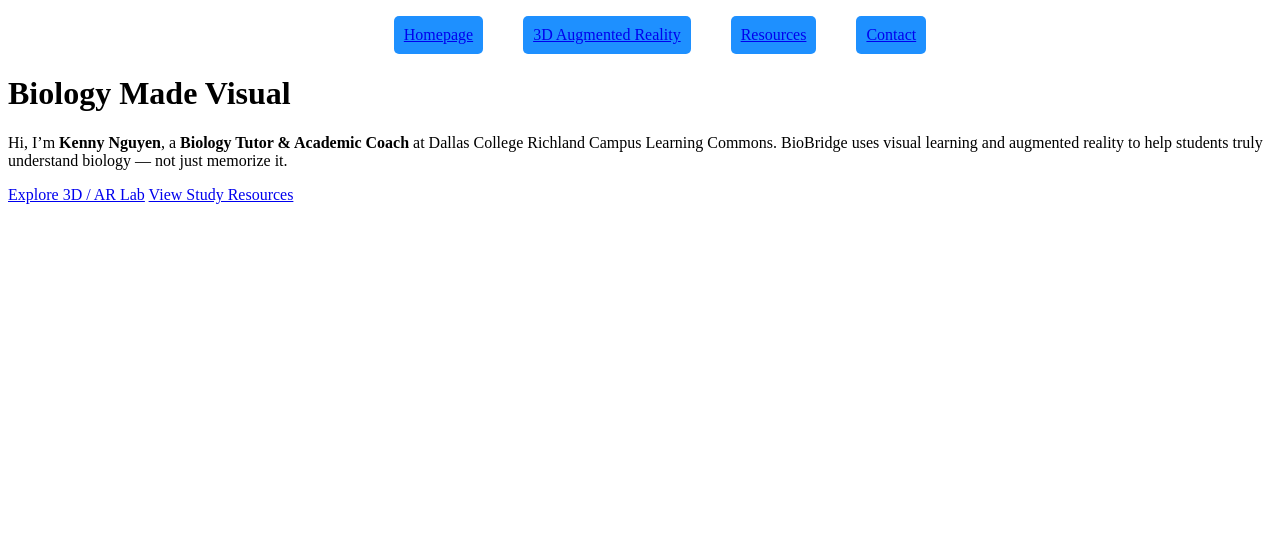
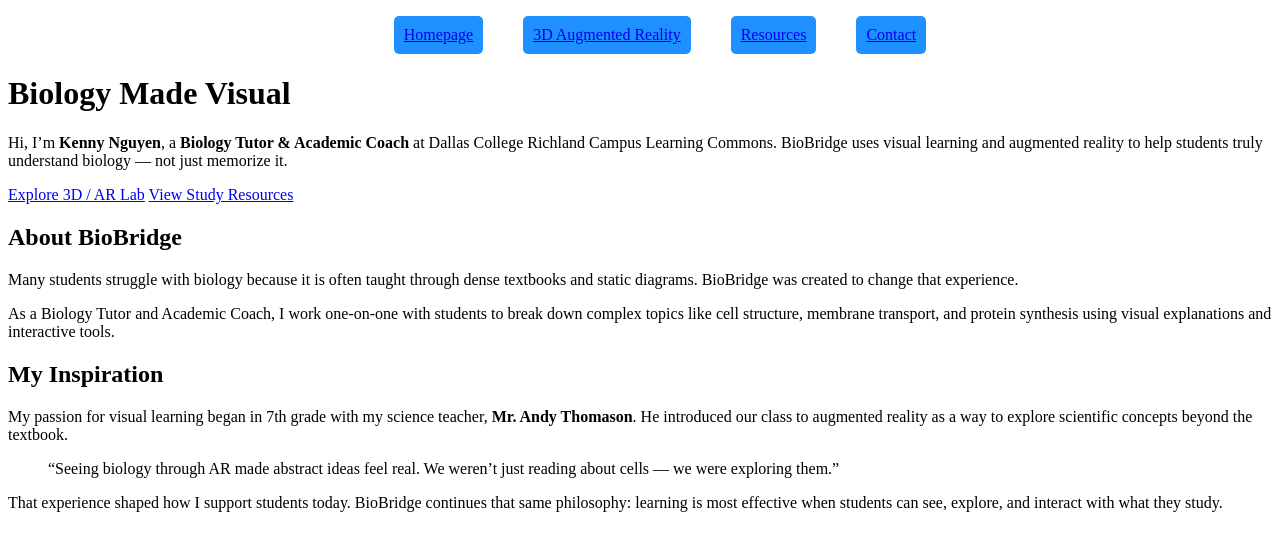
Before and after one commit to Kaehyuni/final-project-3dar, a plain HTML site: page index.html in a window 1280 px wide. Drawn offline with Linux system fonts and the light colour scheme.

Commit message:
Add About and Inspiration sections to index.html
Added sections for About BioBridge and My Inspiration.

```diff
--- a/index.html
+++ b/index.html
@@ -17,7 +17,7 @@
     </ul>
   </nav>
 
-<!-- Hero Section -->
+ <!-- Hero Section -->
   <header class="hero">
     <h1>Biology Made Visual</h1>
     <p class="hero-text">
@@ -32,5 +32,36 @@
     </div>
   </header>
 
+ <!-- About Section -->
+  <section class="section light">
+    <h2>About BioBridge</h2>
+    <p>
+      Many students struggle with biology because it is often taught through dense textbooks
+      and static diagrams. BioBridge was created to change that experience.
+    </p>
+    <p>
+      As a Biology Tutor and Academic Coach, I work one-on-one with students to break down complex
+      topics like cell structure, membrane transport, and protein synthesis using
+      visual explanations and interactive tools.
+    </p>
+  </section>
+
+  <!-- Inspiration Section -->
+  <section class="section">
+    <h2>My Inspiration</h2>
+    <p>
+      My passion for visual learning began in 7th grade with my science teacher,
+      <strong>Mr. Andy Thomason</strong>. He introduced our class to augmented reality as a way
+      to explore scientific concepts beyond the textbook.
+    </p>
+    <blockquote>
+      “Seeing biology through AR made abstract ideas feel real. We weren’t just reading about cells —
+      we were exploring them.”
+    </blockquote>
+    <p>
+      That experience shaped how I support students today. BioBridge continues that same philosophy:
+      learning is most effective when students can see, explore, and interact with what they study.
+    </p>
+  </section>
 </body>
 </html>
```
